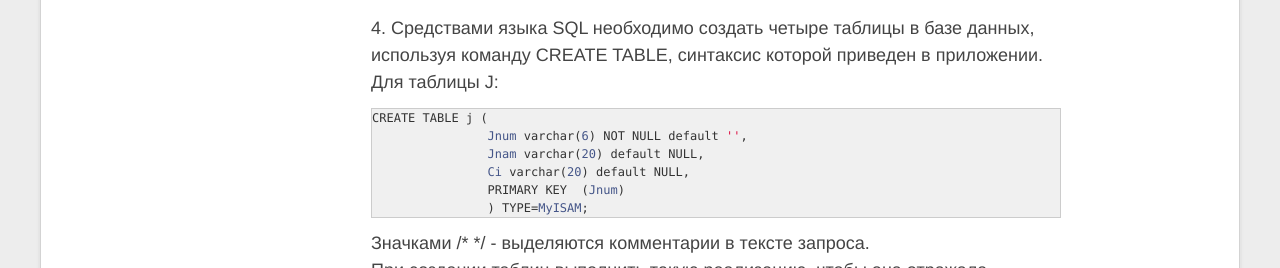
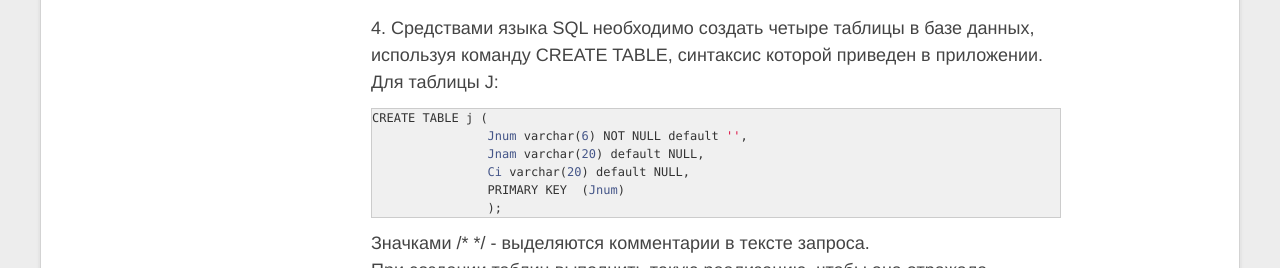
Before and after one commit to jehy/mami, a plain HTML site: page dbms-lab2.html in a window 1280 px wide. Shown: the part 2016-2284 px from the top of the page. Drawn offline with Linux system fonts and the light colour scheme.

Commit message:
Update dbms-lab2.html

```diff
--- a/dbms-lab2.html
+++ b/dbms-lab2.html
@@ -120,7 +120,7 @@ Database changed.</pre>
                 Jnam varchar(20) default NULL,
                 Ci varchar(20) default NULL,
                 PRIMARY KEY  (Jnum)
-                ) TYPE=MyISAM;</pre>
+                );</pre>
                 Значками /* */ - выделяются комментарии в тексте запроса.<br>
                 При создании таблиц выполнить такую реализацию, чтобы она отражала структуру таблиц, указанную ниже
                 (таблице S, P, J, SPJ ) и должны быть наложены следующие ограничения:
```
